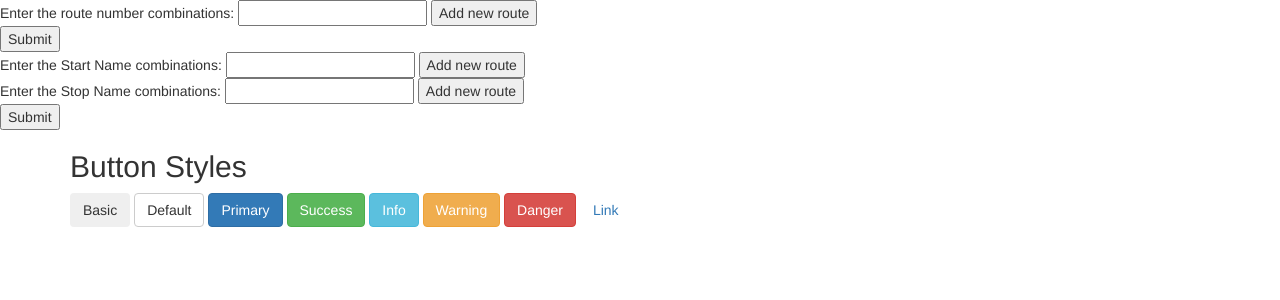
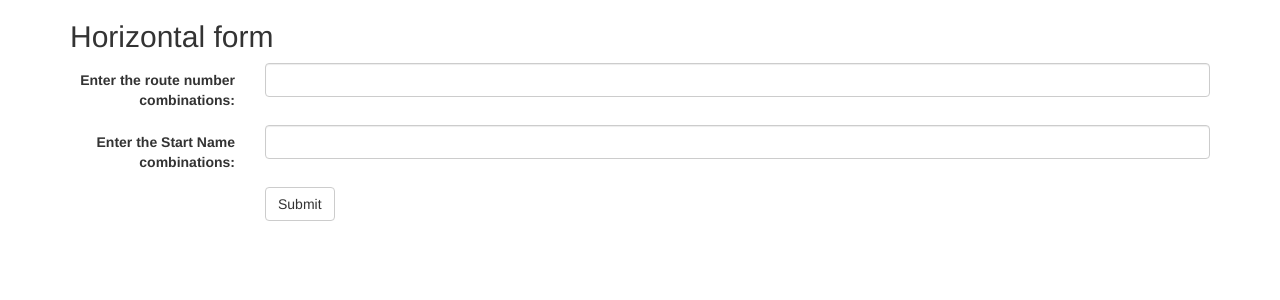
Before and after one commit to jatindalvi/BESTFrontend, a Django app: page / in a window 1280 px wide. Shown: the top 300 px of the page. Run offline with Django 3.2, Linux system fonts and the light colour scheme; some libraries are stand-ins or nearby versions.

Commit message:
update home.html

```diff
--- a/website/templates/home.html
+++ b/website/templates/home.html
@@ -6,18 +6,6 @@
     <title>Home</title>
   </head>
   <body>
-    <form action="/action_page.php">
-    Enter the route number combinations: <input type="text">
-    <input type="submit" value="Add new route"><br>
-    <input type="submit" value="Submit"><br>
-    </form>
-    <form action="/action_page.php">
-    Enter the Start Name combinations: <input type="text">
-    <input type="submit" value="Add new route"><br>
-    Enter the Stop Name combinations: <input type="text">
-    <input type="submit" value="Add new route"><br>
-    <input type="submit" value="Submit"><br>
-    </form>
     <title>Bootstrap Example</title>
   <meta charset="utf-8">
   <meta name="viewport" content="width=device-width, initial-scale=1">
@@ -28,15 +16,25 @@
 <body>
 
 <div class="container">
-  <h2>Button Styles</h2>
-  <button type="button" class="btn">Basic</button>
-  <button type="button" class="btn btn-default">Default</button>
-  <button type="button" class="btn btn-primary">Primary</button>
-  <button type="button" class="btn btn-success">Success</button>
-  <button type="button" class="btn btn-info">Info</button>
-  <button type="button" class="btn btn-warning">Warning</button>
-  <button type="button" class="btn btn-danger">Danger</button>
-  <button type="button" class="btn btn-link">Link</button>
-</div>
+  <h2>Horizontal form</h2>
+  <form class="form-horizontal" action="/action_page.php">
+    <div class="form-group">
+      <label class="control-label col-sm-2">Enter the route number combinations:</label>
+      <div class="col-sm-10">
+        <input type="email" class="form-control">
+      </div>
+    </div>
+    <div class="form-group">
+      <label class="control-label col-sm-2">Enter the Start Name combinations:</label>
+      <div class="col-sm-10">
+        <input type="password" class="form-control" >
+      </div>
+    </div>
+    <div class="form-group">
+      <div class="col-sm-offset-2 col-sm-10">
+        <button type="submit" class="btn btn-default">Submit</button>
+      </div>
+    </div>
+  </form>
   </body>
 </html>
```
